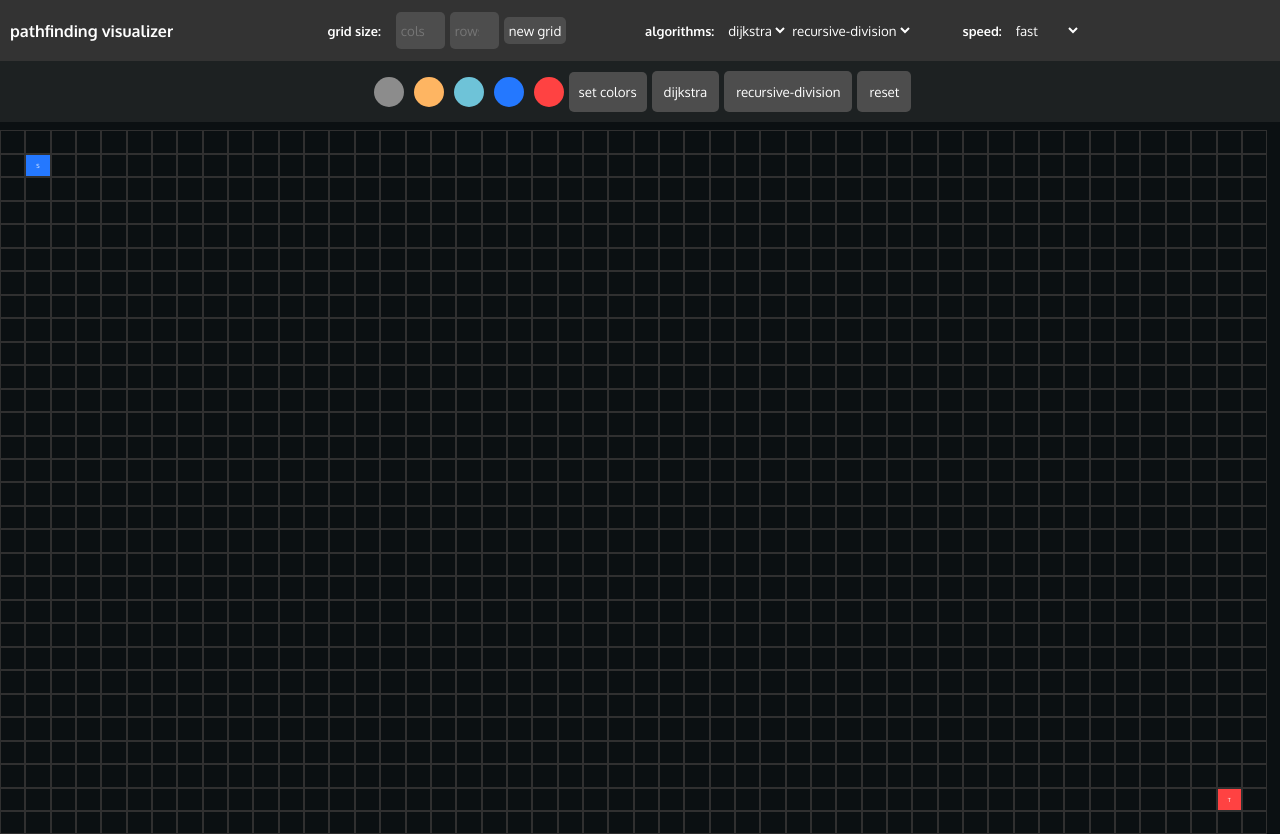
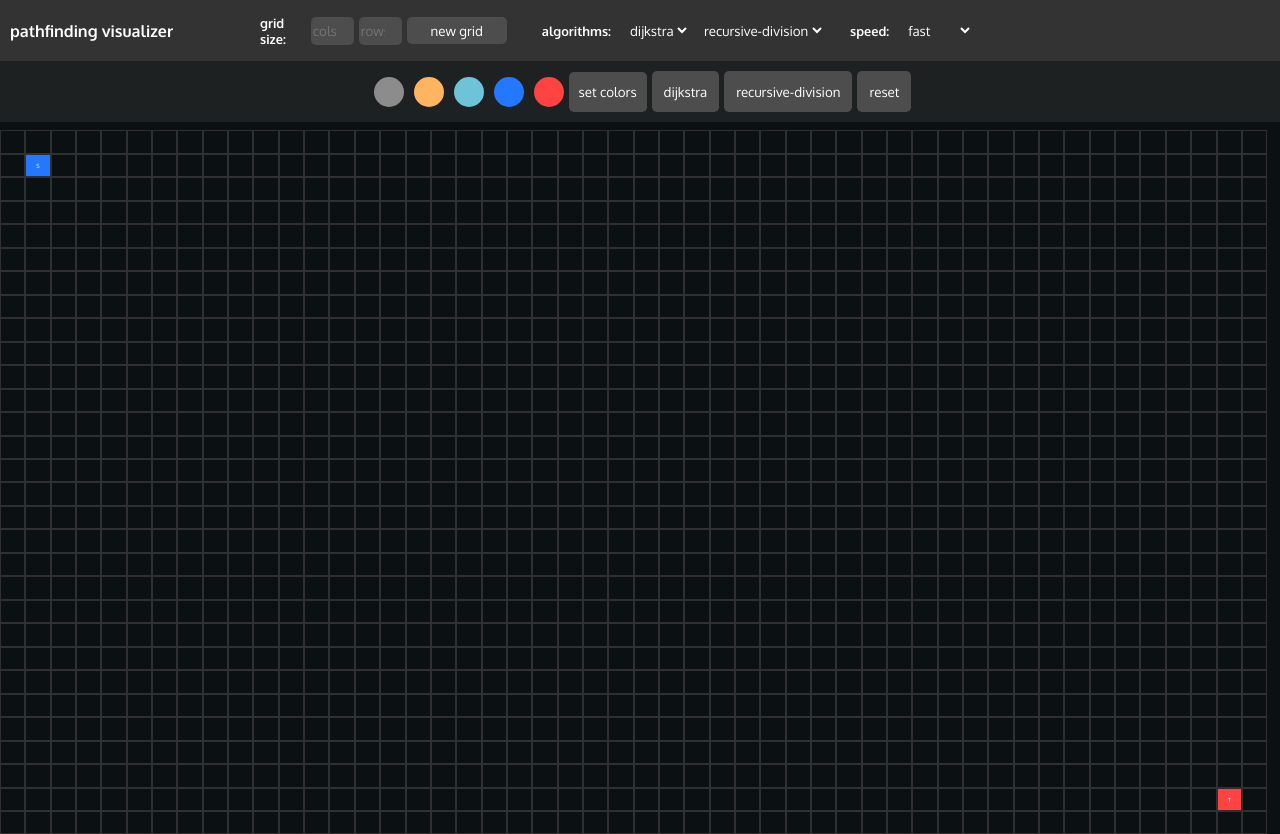
Before and after one commit to Kuultas/pathfinding-viz, a React (Create React App) app: page / in a window 1280 px wide. Built offline with nearby package versions, Linux system fonts and the light colour scheme.

Commit message:
ui improvements

```diff
--- a/src/components/LegendPanel.jsx
+++ b/src/components/LegendPanel.jsx
@@ -20,6 +20,10 @@ const Button = styled.button`
     border-radius: 5px;
     margin-left: 5px;
     cursor: pointer;
+
+    @media (max-width: 600px) {
+        margin: 5px;
+    }
 
     &:hover {
         background-color: #555555;
--- a/src/components/OptionsPanel.jsx
+++ b/src/components/OptionsPanel.jsx
@@ -9,6 +9,20 @@ const Main = styled.div`
     display: flex;
     flex-wrap: wrap;
     align-items: center;
+
+    @media (max-width: 750px) {
+        flex-direction: column;
+    }
+`;
+
+const OptionWrapper = styled.div`
+    display: flex;
+    margin: 0 10px 0 10px;
+    flex: 1.5;
+
+    @media (max-width: 750px) {
+        margin: 5px;
+    }
 `;
 
 const PageTitle = styled.h1`
@@ -16,7 +30,7 @@ const PageTitle = styled.h1`
     color: #fff;
     margin-left: 10px;
     display: flex;
-    flex: 1;
+    flex: 2;
 `;
 
 const Subtitle = styled.h2`
@@ -28,29 +42,20 @@ const Subtitle = styled.h2`
     margin-right: 10px;
 `;
 
-const SizeFormContainer = styled.div`
+const GridSizeForm = styled.form`
+    margin: 0 10px 0 10px;
     display: flex;
-    flex: 1;
 `;
 
-const Algorithms = styled.div`
+const Panel = styled.div`
     display: flex;
-    flex: 1;
-`;
-
-const Speed = styled.div`
-    display: flex;
-    flex: 1;
-`;
-
-const GridSizeForm = styled.form`
-    display: flex;
+    flex: 2;
 `;
 
 const DropdownOptions = styled.select`
     border-radius: 5px;
     border: none;
-    margin: 0;
+    margin: 0 5px 0 5px;
 
     > option {
         background-color: #333;
@@ -59,11 +64,12 @@ const DropdownOptions = styled.select`
 `;
 
 const NumberInput = styled.input`
+    height: 70%;
     background-color: #4d4d4d;
     border: none;
     border-radius: 5px;
     margin-left: 5px;
-    padding: 5px;
+    align-self: center;
 `;
 
 const SubmitButton = styled.button`
@@ -73,6 +79,7 @@ const SubmitButton = styled.button`
     cursor: pointer;
     margin: 5px;
     padding: 5px;
+    width: 100px;
 
     &:hover {
         background-color: #555555;
@@ -98,7 +105,7 @@ const OptionsPanel = ({
         <>
             <Main>
                 <PageTitle>pathfinding visualizer</PageTitle>
-                <SizeFormContainer>
+                <OptionWrapper>
                     <Subtitle>grid size:</Subtitle>
                     <GridSizeForm onSubmit={handleSubmit}>
                         <NumberInput
@@ -133,8 +140,8 @@ const OptionsPanel = ({
                         ></NumberInput>
                         <SubmitButton type='submit'>new grid</SubmitButton>
                     </GridSizeForm>
-                </SizeFormContainer>
-                <Algorithms>
+                </OptionWrapper>
+                <OptionWrapper>
                     <Subtitle>algorithms: </Subtitle>
                     <DropdownOptions
                         name='algorithm'
@@ -152,8 +159,8 @@ const OptionsPanel = ({
                             recursive-division
                         </option>
                     </DropdownOptions>
-                </Algorithms>
-                <Speed>
+                </OptionWrapper>
+                <OptionWrapper>
                     <Subtitle>speed: </Subtitle>
                     <DropdownOptions
                         name='speed'
@@ -164,7 +171,8 @@ const OptionsPanel = ({
                         <option value='2'>medium</option>
                         <option value='3'>slow</option>
                     </DropdownOptions>
-                </Speed>
+                </OptionWrapper>
+                <Panel></Panel>
             </Main>
         </>
     );
```
